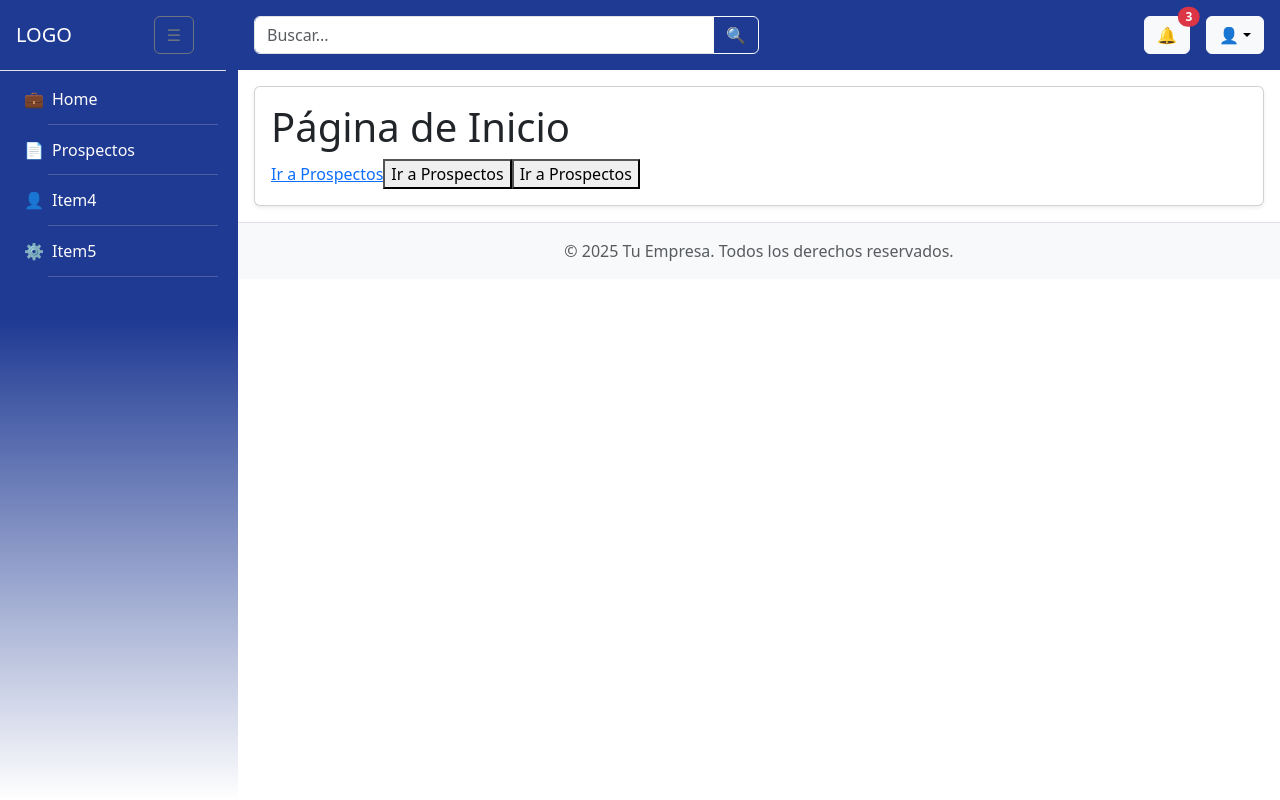
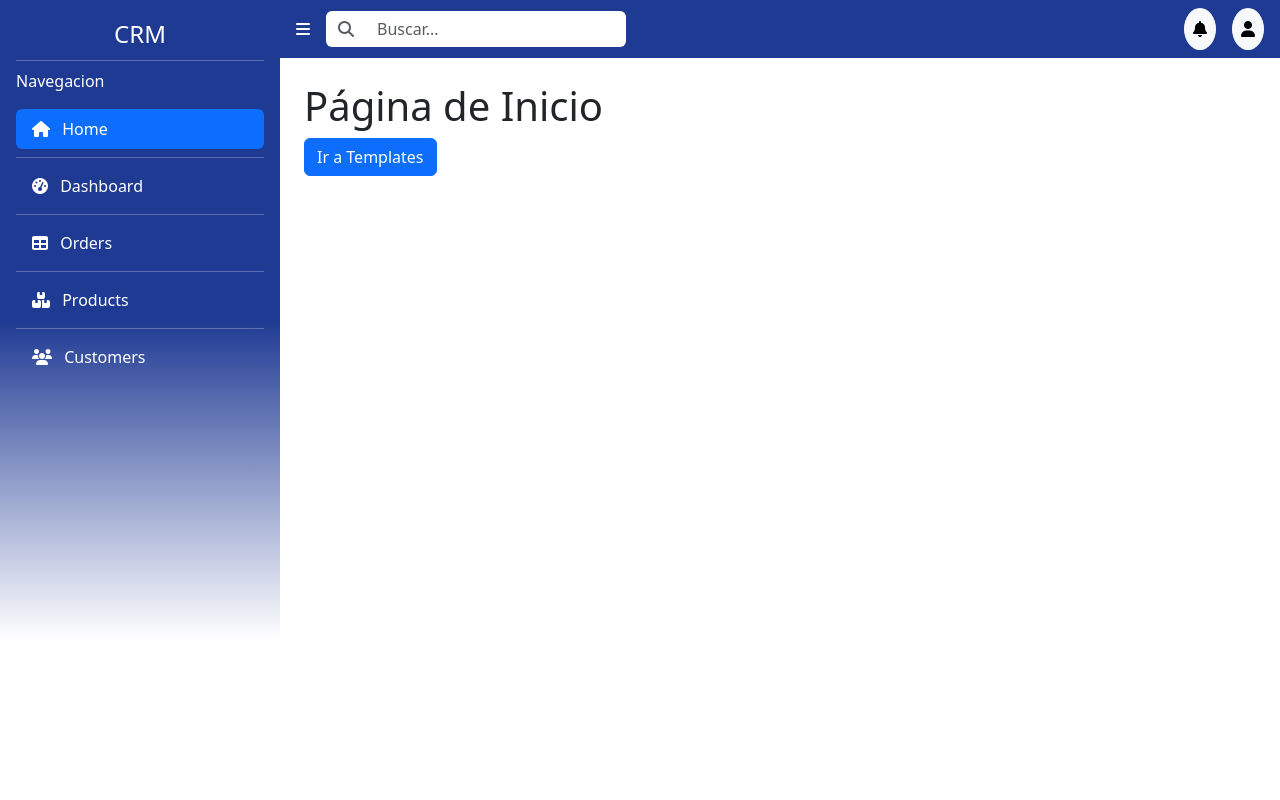
Before and after one commit to GonzaloTI/angularproy2, an Angular app: page / in a window 1280 px wide. Built offline with nearby package versions, Linux system fonts and the light colour scheme.

Commit message:
pagina templates con ejemplos

```diff
--- a/angular.json
+++ b/angular.json
@@ -27,6 +27,7 @@
               }
             ],
             "styles": [
+              "node_modules/@fortawesome/fontawesome-free/css/all.min.css",
               "src/styles.css"
             ],
             "scripts": []
@@ -85,6 +86,7 @@
               }
             ],
             "styles": [
+              "node_modules/@fortawesome/fontawesome-free/css/all.min.css",
               "src/styles.css"
             ],
             "scripts": []
--- a/package.json
+++ b/package.json
@@ -18,6 +18,7 @@
     "@angular/platform-browser": "^18.2.0",
     "@angular/platform-browser-dynamic": "^18.2.0",
     "@angular/router": "^18.2.0",
+    "@fortawesome/fontawesome-free": "^6.7.2",
     "angularihc": "file:",
     "rxjs": "~7.8.0",
     "tslib": "^2.3.0",
--- a/src/app/app.component.css
+++ b/src/app/app.component.css
@@ -1,46 +1,36 @@
-/* Degradado azul */
-.bg-gradient {
-  background: linear-gradient(180deg, #0d6efd, #0a58ca);
+/* Sidebar visible en desktop */
+.sidebar {
+  width: 280px;
+  transition: transform 0.3s ease;
 }
 
-/* Sidebar normal */
-.sidebar {
-  width: 250px;
-  transition: width 0.3s ease;
-  overflow: hidden;
-  background: linear-gradient(to bottom, #1F3A93 40%, #ffffff 100%);
-
+/* Desktop: siempre visible */
+@media (min-width: 992px) {
+  .sidebar {
+    transform: translateX(0) !important;
+  }
 }
 
-/* Sidebar colapsado */
-.sidebar.collapsed {
-  width: 70px;
+/* Móvil: sidebar oculto por defecto */
+@media (max-width: 991px) {
+  .sidebar {
+    position: fixed;
+    top: 0;
+    left: 0;
+    height: 100vh;
+    background-color: #1F3A93; /* tu color */
+    z-index: 1050; /* encima del contenido */
+    transform: translateX(-100%); /* oculto a la izquierda */
+    box-shadow: 2px 0 5px rgba(0,0,0,0.5);
+  }
+
+  /* Cuando sidebar está abierto, se muestra */
+  .sidebar.sidebar-open {
+    transform: translateX(0);
+  }
 }
 
-/* Oculta los textos cuando está colapsado */
-.sidebar.collapsed .label,
-.sidebar.collapsed .logo-label {
-  display: none;
+nav.navbar {
+  z-index: 1100;
+  position: relative;
 }
-
-/* Íconos centrados cuando está colapsado */
-.sidebar.collapsed .nav-link {
-  justify-content: center;
-}
-
-.sidebar .nav-link {
-  color: #fdfcfc !important;
-  font-weight: 500;
-  transition: background 0.2s;
-}
-
-.sidebar .nav-link:hover {
-  background-color: rgba(0, 0, 0, 0.05);
-  border-radius: 0.375rem;
-}
-.menu-divider {
-  border: none;
-  height: 1px;
-  background-color: #ccc;
-  margin: 0.3rem 0 0.3rem 2.5rem; /* para alinear con el texto */
-}
--- a/src/app/app.component.html
+++ b/src/app/app.component.html
@@ -1,95 +1,40 @@
-<!-- CONTENEDOR PRINCIPAL -->
-<div class="container-fluid ps-0">
-  <div class="row flex-nowrap">
+<div class="d-flex" style="min-height: 100vh;">
 
-    <!-- SIDEBAR -->
+  <!-- Sidebar -->
+  <app-sidebar class="sidebar d-flex" [class.sidebar-open]="sidebarOpen"
+    [class.sidebar-closed]="!sidebarOpen"></app-sidebar>
 
-      <aside id="sidebar" class="sidebar d-flex flex-column vh-100">
-      <div class="sidebar-header p-3 border-bottom d-flex justify-content-between align-items-center">
-        <span class="text-white fs-5 logo-label">LOGO</span>
-
-        <button class="btn btn-outline-secondary me-3" (click)="toggleSidebar()">☰</button>
-
+  <!-- Área derecha -->
+  <div style="flex: 1;">
+    <!-- Navbar -->
+    <nav class="navbar navbar-expand-lg gap-3 px-3" style="background-color: #1F3A93;">
+      <!-- Botón de menú -->
+      <div (click)="toggleSidebar()" style="cursor: pointer;">
+        <i class="fas fa-bars text-white"></i>
       </div>
 
-      <nav class="flex-grow-1 overflow-auto">
-        <ul class="nav flex-column p-2">
-          <li class="nav-item">
-            <a routerLink="/" class="nav-link text-white d-flex align-items-center py-2 px-3">
-              💼 <span class="ms-2 label">Home</span>
-            </a>
-             <hr class="menu-divider" />
-          </li>
+      <!-- Input de búsqueda (oculto en pantallas pequeñas) -->
+      <div class="input-group d-none d-md-flex" style="max-width: 300px;">
+        <span class="input-group-text bg-white border-0">
+          <i class="fas fa-search text-muted"></i>
+        </span>
+        <input type="text" class="form-control border-0" placeholder="Buscar..." aria-label="Buscar" />
+      </div>
 
-          <li class="nav-item">
-            <a routerLink="/prospectos" class="nav-link text-white d-flex align-items-center py-2 px-3">
-              📄 <span class="ms-2 label">Prospectos</span>
-            </a>
-                <hr class="menu-divider" />
-          </li>
-          <li class="nav-item">
-            <a routerLink="/item4" class="nav-link text-white d-flex align-items-center py-2 px-3">
-              👤 <span class="ms-2 label">Item4</span>
-            </a>
-                <hr class="menu-divider" />
-          </li>
-          <li class="nav-item">
-            <a routerLink="/item5" class="nav-link text-white d-flex align-items-center py-2 px-3">
-              ⚙️ <span class="ms-2 label">Item5</span>
-            </a>
-                <hr class="menu-divider" />
-          </li>
-        </ul>
-      </nav>
-    </aside>
+      <!-- Iconos a la derecha -->
+      <div class="ms-auto d-flex align-items-center gap-3">
+        <button class="btn btn-light rounded-circle p-2">
+          <i class="fas fa-bell"></i>
+        </button>
+        <button class="btn btn-light rounded-circle p-2">
+          <i class="fas fa-user"></i>
+        </button>
+      </div>
+    </nav>
 
-    <!-- CONTENIDO PRINCIPAL -->
-    <div class="col px-0">
-      <!-- TOPBAR -->
- <header class="navbar navbar-expand-md px-3" style="background: #1F3A93; color: white; min-height: 70px;">
-  <div class="d-flex w-100 align-items-center justify-content-between">
-
-    <!-- BUSCADOR con input group, con ancho máximo para que no ocupe todo -->
-    <form class="me-3 flex-grow-1" style="max-width: 50%;">
-      <div class="input-group">
-        <input type="search" class="form-control" placeholder="Buscar..." aria-label="Buscar" />
-        <button class="btn btn-outline-light" type="submit">🔍</button>
-      </div>
-    </form>
-
-    <!-- ICONOS -->
-    <div class="d-flex align-items-center">
-      <button class="btn btn-light position-relative me-3">
-        🔔
-        <span class="position-absolute top-0 start-100 translate-middle badge rounded-pill bg-danger">3</span>
-      </button>
-      <div class="dropdown">
-        <button class="btn btn-light dropdown-toggle" data-bs-toggle="dropdown">👤</button>
-        <ul class="dropdown-menu dropdown-menu-end">
-          <li><a class="dropdown-item" href="#">Perfil</a></li>
-          <li><a class="dropdown-item" href="#">Configuración</a></li>
-          <li><hr class="dropdown-divider"></li>
-          <li><a class="dropdown-item" href="#">Cerrar sesión</a></li>
-        </ul>
-      </div>
-    </div>
-  </div>
-</header>
-
-
-      <!-- CONTENIDO -->
-      <main class="p-3">
-        <div class="card shadow-sm">
-          <div class="card-body">
-            <router-outlet></router-outlet>
-          </div>
-        </div>
-      </main>
-
-      <!-- FOOTER -->
-      <footer class="bg-light p-3 border-top text-center text-muted">
-        © 2025 Tu Empresa. Todos los derechos reservados.
-      </footer>
+    <!-- Contenido -->
+    <div class="main-content p-4">
+      <router-outlet></router-outlet>
     </div>
   </div>
 </div>
--- a/src/app/app.component.ts
+++ b/src/app/app.component.ts
@@ -1,19 +1,21 @@
 import { Component } from '@angular/core';
 import { RouterOutlet } from '@angular/router';
 import { RouterModule } from '@angular/router'; // Importa RouterModule
+import { SidebarComponent } from './sidebar/sidebar.component';
 
 @Component({
   selector: 'app-root',
   standalone: true,
-  imports: [RouterOutlet,RouterModule],
+  imports: [RouterOutlet,RouterModule, SidebarComponent],
   templateUrl: './app.component.html',
   styleUrl: './app.component.css'
 })
 export class AppComponent {
   title = 'IHC';
-toggleSidebar() {
-  const sidebar = document.getElementById('sidebar');
-  sidebar?.classList.toggle('collapsed');
-}
+  sidebarOpen = false;
+
+  toggleSidebar() {
+    this.sidebarOpen = !this.sidebarOpen;
+  }
 
 }
--- a/src/app/app.routes.ts
+++ b/src/app/app.routes.ts
@@ -1,8 +1,10 @@
 import { Routes } from '@angular/router';
 import { HomeComponent } from './home/home.component';
 import {ProspectolistComponent} from './prospectolist/prospectolist.component';
+import { TemplatesComponent } from './pages/templates/templates.component';
 
 export const routes: Routes = [
     { path: '', component: HomeComponent }, // si quieres mostrar AppComponent en la raíz
-    { path: 'prospectos', component: ProspectolistComponent } // nueva página
+    { path: 'prospectos', component: ProspectolistComponent }, // nueva página
+    { path: 'templates', component: TemplatesComponent }
   ];
--- a/src/app/home/home.component.html
+++ b/src/app/home/home.component.html
@@ -1,6 +1,3 @@
 <h1>Página de Inicio</h1>
-<a routerLink="/prospectos">Ir a Prospectos</a>
-<button [routerLink]="['/prospectos']">Ir a Prospectos</button>
 
-<button (click)="irAProspectos()">Ir a Prospectos</button>
-<router-outlet></router-outlet>
+<a class="btn btn-primary" routerLink="/templates">Ir a Templates</a>
--- a/src/app/pages/templates/templates.component.ts
+++ b/src/app/pages/templates/templates.component.ts
@@ -6,7 +6,7 @@ import { StatusBadgeComponent } from '../../status-badge/status-badge.component'
   standalone: true,
   imports: [ StatusBadgeComponent ],
   templateUrl: './templates.component.html',
-  styleUrl: './templates.component.css'
+  styleUrls: ['./templates.component.css'] // ✅ así está bien
 })
 export class TemplatesComponent {
 
```
Also changed, not shown: 1 other file (tests, documents, lock files or other folders).
